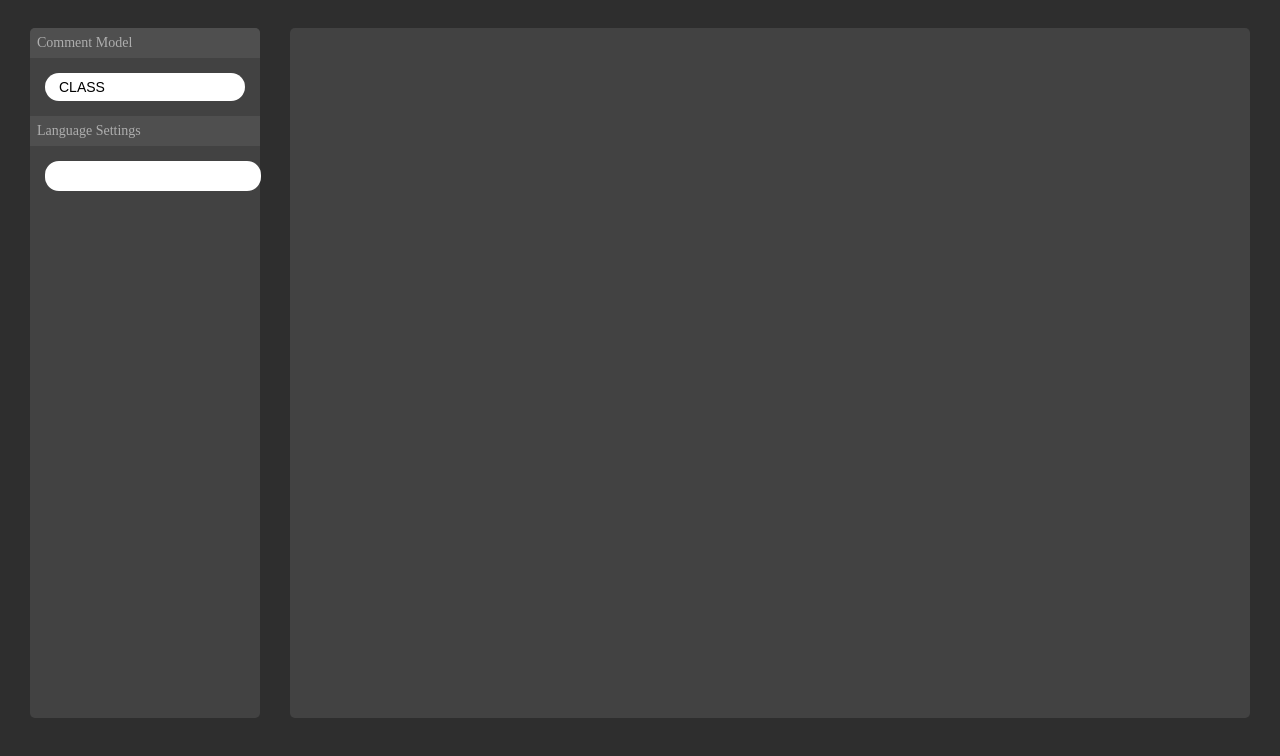
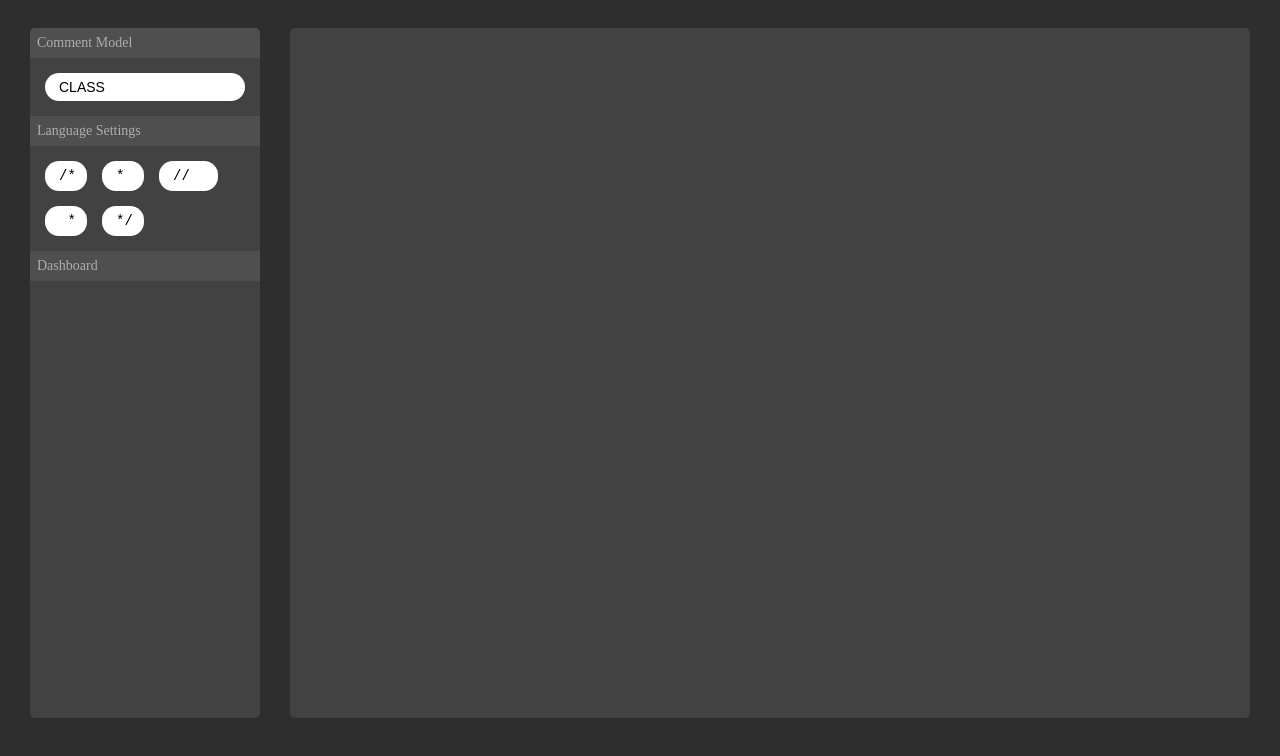
Before and after one commit to pouyakary/comment-legacy-gui, a plain HTML site: page Comment IV/index.html in a window 1280 px wide. Shown: the part 52-808 px from the top of the page. Drawn offline with Linux system fonts and the light colour scheme.

Commit message:
language setting style done

```diff
--- a/Comment IV/index.html
+++ b/Comment IV/index.html
@@ -40,7 +40,21 @@
 					Language Settings
 				</div>
 				<div class="control-bar-spacer"></div>
-				<input type="text" name="mail" class="text-box-base controlBarRows">
+				<div>
+					<input type="text" name="mail" class="text-box-base" value="/*" size="2">
+					<input type="text" name="mail" class="text-box-base" value="*" size="2">
+					<input type="text" name="mail" class="text-box-base" value="//" size="4">
+					<div style="clear: both;"></div>
+					<div class="control-bar-spacer"></div>
+					<input type="text" name="mail" class="text-box-base" value=" *" size="2">
+					<input type="text" name="mail" class="text-box-base" value="*/" size="2">
+					<div style="clear: both;"></div>
+				</div>
+				<!-- Inputs -->
+				<div class="control-bar-spacer"></div>
+				<div class="controlBarTitle">
+					Dashboard
+				</div>
 			</div>
 			<!-- Where the Comments are displayed -->
 			<div id="view" class="containerChildern">
--- a/Styles/Styles.less
+++ b/Styles/Styles.less
@@ -75,13 +75,16 @@
 //
 
 	.text-box-base {
+		float: left;
 		background-color: @tone1;
 		height: @button-height;
-		width: @control-bar-width - @pad-padding;
+		// width: ( @control-bar-width / 2 ) - @pad-padding * 1.35;
+		margin-left: @pad-padding / 2;
 		border-radius: @button-height / 2;
 		padding-left: @button-height / 2;
 		border: none;
 		font-size: @font-size;
+		font-family: monospace;
 		text-transform: uppercase;
 	}
 
```
Also changed, not shown: Comment IV/styles.css.
